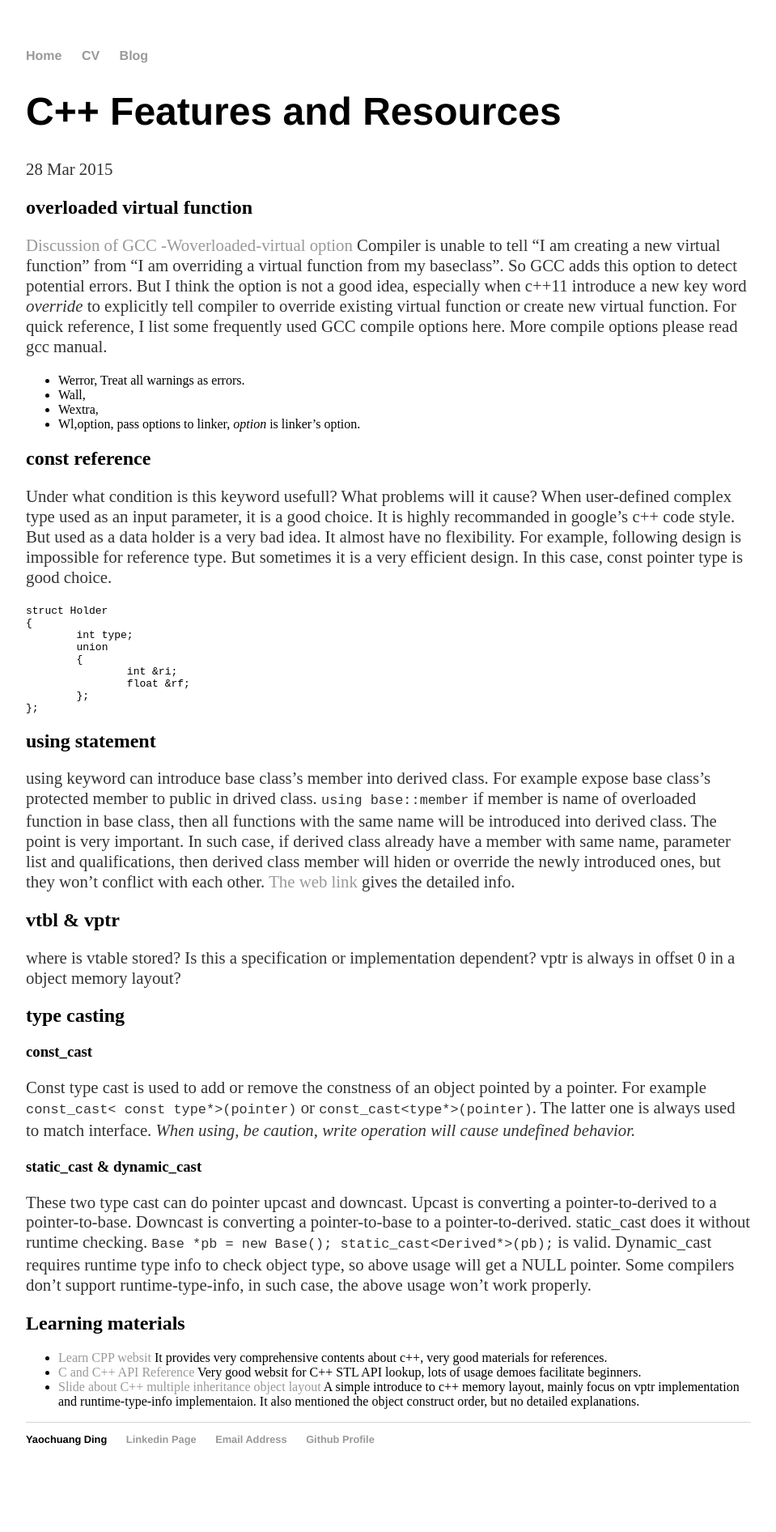
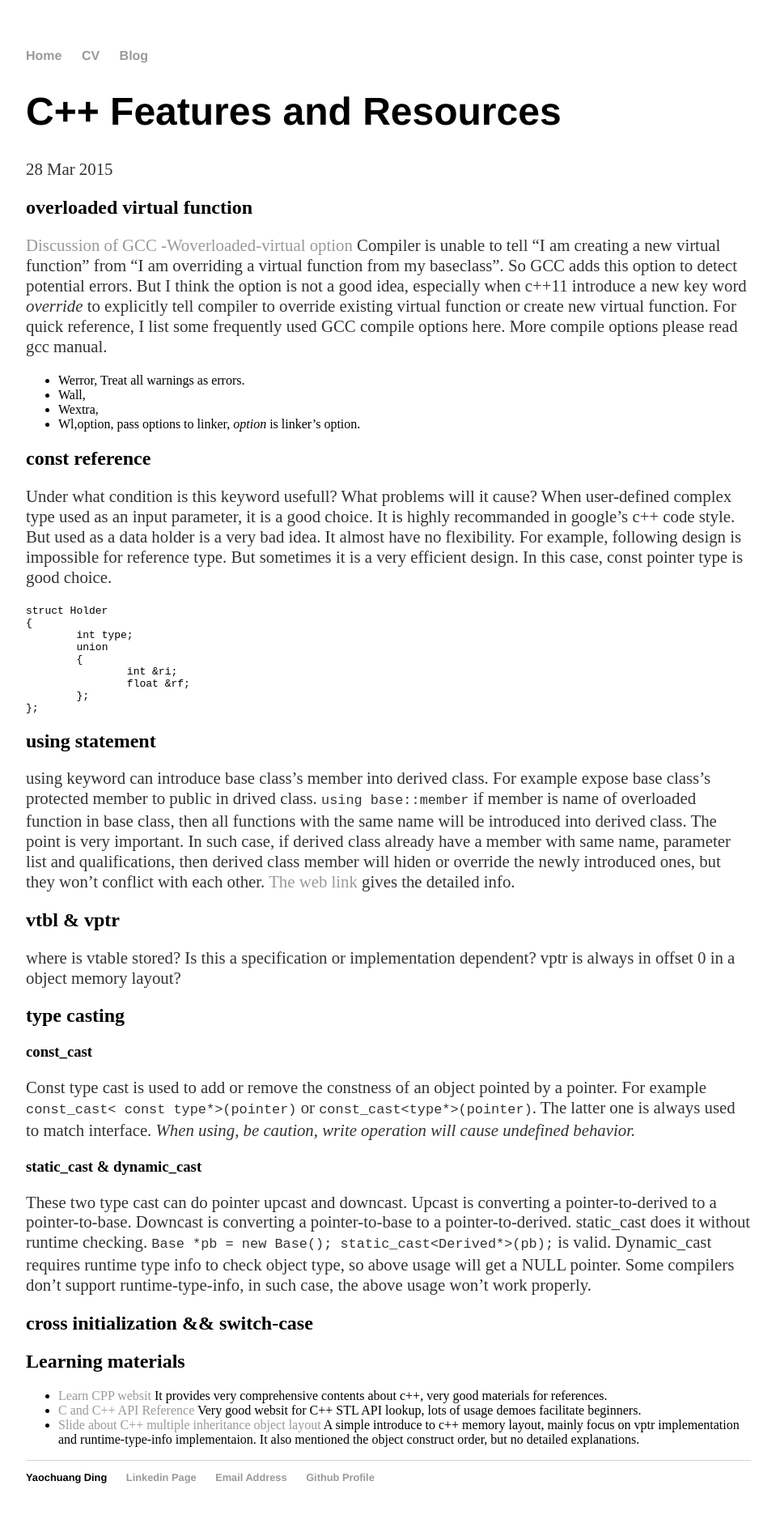
Before and after one commit to ychding11/ychding11.github.io, a Jekyll site: the page built from _posts/2015-03-28-Languages-Resources.md, in a window 1280 px wide. Shown: the whole page at 81% size, without its empty margins (160-1119 px from the left). Built offline with Jekyll 4.4.1, drawn with Linux system fonts in a browser that asks for light colours; before the commit the page ends 1845 px from its top, so only the background shows below that.

Commit message:
add cross initialization

```diff
--- a/_posts/2015-03-28-Languages-Resources.md
+++ b/_posts/2015-03-28-Languages-Resources.md
@@ -76,6 +76,8 @@ Dynamic_cast requires runtime type info to check object type, so above usage
 will get a NULL pointer. Some compilers don't support runtime-type-info,
 in such case, the above usage won't work properly.
 
+## cross initialization && switch-case
+
 ## Learning materials
 
 - [Learn CPP websit](http://www.learncpp.com/) It provides very comprehensive
```
